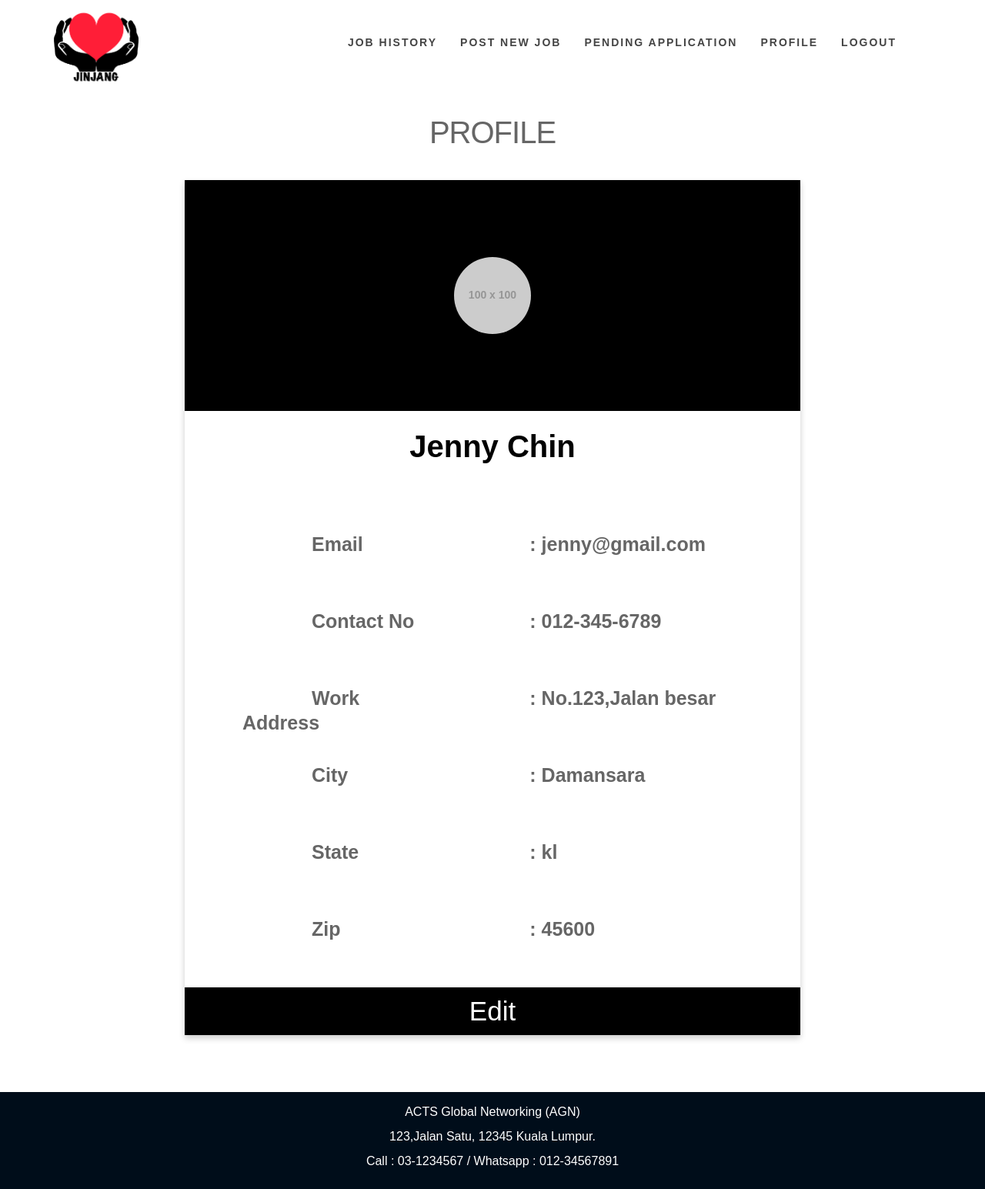
After one commit to Daenise/BIT216, a PHP site: page /employerProfile.html in a window 1280 px wide. The commit adds this page. Shown: the whole page at 77% size. Run offline with PHP 8.4, Linux system fonts and the light colour scheme; grey boxes labelled with a size stand in for pictures from a placeholder-image service; some libraries are stand-ins or nearby versions; some web fonts are replaced.

Commit message:
profilePage

```diff
--- a/css/editEmployerProfile.css
+++ b/css/editEmployerProfile.css
@@ -0,0 +1,69 @@
+.profile {
+    box-shadow: 0 4px 8px 0 rgba(0, 0, 0, 0.2);
+    max-width: 800px;
+    margin: auto;
+    background-color: #ffffff;
+}
+
+.title {
+  margin-top:40px;
+  margin-bottom:40px;
+}
+
+.title h2 {
+	font-size: 40px;
+	letter-spacing: -1px;
+	text-transform: uppercase;
+	margin-bottom: 10px;
+}
+
+.profilePic {
+  position: relative;
+  background-color: #000000;
+  text-align: center;
+  padding: 80px;
+}
+
+.avatar {
+  padding: 20px;
+}
+
+.eFullname {
+  color: #000000;
+  padding: 30px;
+  font-size: 40px;
+  text-align: center;
+}
+
+.pDetails {
+  text-indent: 90px;
+  font-size: 25px;
+  padding: 10px;
+}
+
+.email, .contact, .workAdd, .city, .state, .zip {
+  padding: 50px;
+}
+
+button{
+    border: none;
+    outline: 0;
+    display: inline-block;
+    padding: 15px;
+    color: white;
+    background-color: #000;
+    text-align: center;
+    cursor: pointer;
+    width: 100%;
+    font-size: 35px;
+}
+
+a {
+    text-decoration: none;
+    font-size: 22px;
+    color: black;
+}
+
+button:hover, a:hover {
+    opacity: 0.7;
+}
--- /dev/null
+++ b/webpage/employerProfile.html
@@ -0,0 +1,141 @@
+<!DOCTYPE html>
+<html lang="en">
+<head>
+  <meta charset="utf-8">
+  <meta http-equiv="X-UA-Compatible" content="IE=edge">
+  <meta name="viewport" content="width=device-width, initial-scale=1">
+  <title>Web For Jinjang</title>
+
+  <!-- Bootstrap -->
+  <link href="../css/bootstrap.min.css" rel="stylesheet">
+  <link href="../css/font-awesome.min.css" rel="stylesheet">
+  <link href="../css/animate.min.css" rel="stylesheet">
+  <link href="../css/animate.css" rel="stylesheet" />
+  <link href="../css/style.css" rel="stylesheet">
+  <link href="../css/login.css" rel="stylesheet">
+  <link href="../css/homePageStyle.css" rel="stylesheet">
+  <link href="../css/editEmployerProfile.css" rel="stylesheet">
+  <!--[if lt IE 9]>
+  <script src="js/html5shiv.js"></script>
+  <script src="js/respond.min.js"></script>
+  <![endif]-->
+
+</head>
+<body>
+  <!-- Navigation -->
+  <div id="navigation">
+    <nav class="navs" role="navigation">
+      <div class="container">
+        <div class="row">
+          <div class="col-md-3">
+            <div class="site-logo">
+              <a href="index.html" class="brand"> <img src = "../img/jinjangLogo1.png"
+                alt="jinjangLogo" style="width:110px;height:100px"> </a>
+              </div>
+            </div>
+
+            <div class="col-md-9">
+              <!-- Brand and toggle get grouped for better mobile display -->
+              <div class="navbar-header">
+                <button type="button" class="navbar-toggle" data-toggle="collapse" data-target="#menu">
+                  <i class="fa fa-bars"></i>
+                </button>
+              </div>
+              <!-- Collect the nav links, forms, and other content for toggling -->
+              <div class="collapse navbar-collapse" id="menu">
+                <ul class="nav navbar-nav navbar-right">
+                  <li><a href="homePage.php">Job History</a></li>
+                  <li><a href="postJob.php">Post New Job</a></li>
+                  <li><a href="#pendingApplication">Pending Application</a></li>
+                  <li><a href="#profile">Profile</a></li>
+                  <li><a href="index.php"> Logout </a></li>
+                </ul>
+              </div>
+              <!-- /.Navbar-collapse -->
+            </div>
+          </div>
+        </div>
+        <!-- /.container -->
+      </nav>
+    </div>
+    <!-- /Navigation -->
+
+
+    <div class="container marginbot-50">
+          <div class="wow flipInY" data-wow-offset="0" data-wow-delay="0.4s">
+            <div class="title">
+              <h2 class="h-bold text-center">Profile</h2>
+            </div>
+          </div>
+
+        <div class="profile">
+          <div class="profilePic">
+          <img src="//placehold.it/100" class="avatar img-circle" alt="avatar">
+          </div>
+
+          <div class="eFullname">
+            <label> Jenny Chin</label>
+          </div>
+
+          <div class="pDetails">
+          <div class="email">
+            <label class="col-xs-12 col-sm-5 col-md-5">Email </label>
+            <label class="col-xs-12 col-sm-7 col-md-7"> : jenny@gmail.com </label>
+          </div>
+
+          <div class="contact">
+            <label class="col-xs-12 col-sm-5 col-md-5">Contact No </label>
+            <label class="col-xs-12 col-sm-7 col-md-7"> : 012-345-6789 </label>
+            </div>
+
+          <div class="workAdd">
+            <label class="col-xs-12 col-sm-5 col-md-5">Work Address </label>
+            <label class="col-xs-12 col-sm-7 col-md-7"> : No.123,Jalan besar </label>
+          </div>
+
+          <div class="city">
+            <label class="col-xs-12 col-sm-5 col-md-5">City </label>
+            <label class="col-xs-12 col-sm-7 col-md-7"> : Damansara </label>
+          </div>
+
+          <div class="state">
+            <label class="col-xs-12 col-sm-5 col-md-5">State </label>
+            <label class="col-xs-12 col-sm-7 col-md-7"> : kl </label>
+          </div>
+
+          <div class="zip">
+            <label class="col-xs-12 col-sm-5 col-md-5">Zip </label>
+            <label class="col-xs-12 col-sm-7 col-md-7"> : 45600 </label>
+          </div>
+
+        </div>
+
+              <br>
+              <p><button> Edit </button></p>
+
+        </form>
+      </div>
+      <br><br>
+    </div>
+
+    <footer>
+        <div class="container">
+          <div class="row">
+            <div class="col-md-6 col-md-offset-3">
+              <div class="text-center">
+                <a href="#home" class="scrollup"><i class="fa fa-angle-up fa-3x"></i></a>
+                <p> ACTS Global Networking (AGN) <br /> 123,Jalan Satu, 12345 Kuala Lumpur. <br /> Call : 03-1234567 / Whatsapp : 012-34567891
+                </div>
+            </div>
+          </div>
+        </div>
+      </footer>
+
+      <!-- Core JavaScript Files -->
+      <script src="../js/jquery-2.1.1.min.js"></script>
+      <script src="../js/bootstrap.min.js"></script>
+      <script src="../js/wow.min.js"></script>
+      <script src="../js/jquery.easing.min.js"></script>
+      <script src="../js/functions.js"></script>
+</body>
+</html>
--- a/webpage/postJob.php
+++ b/webpage/postJob.php
@@ -51,7 +51,7 @@ include 'dbConnection.php';
                   <li><a href="homePage.php">Job History</a></li>
                   <li><a href="postJob.php">Post New Job</a></li>
                   <li><a href="#pendingApplication">Pending Application</a></li>
-                  <li><a href="#editProfile">Edit Profile</a></li>
+                  <li><a href="#profile">Profile</a></li>
                   <li><a hre="#"> Logout </a></li>
                 </ul>
               </div>
```
Also changed, not shown: webpage/editEmployerProfile.html (+7 -6 lines), webpage/homePage.php (+1 -6 lines).
